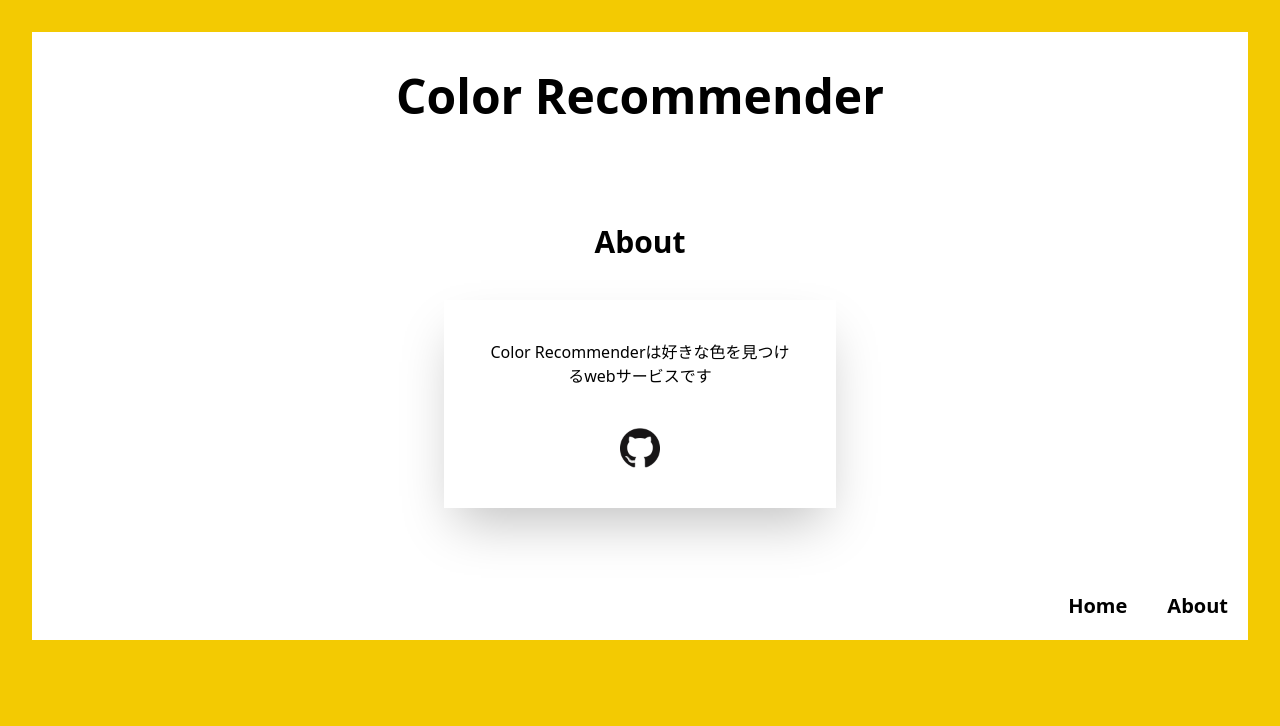
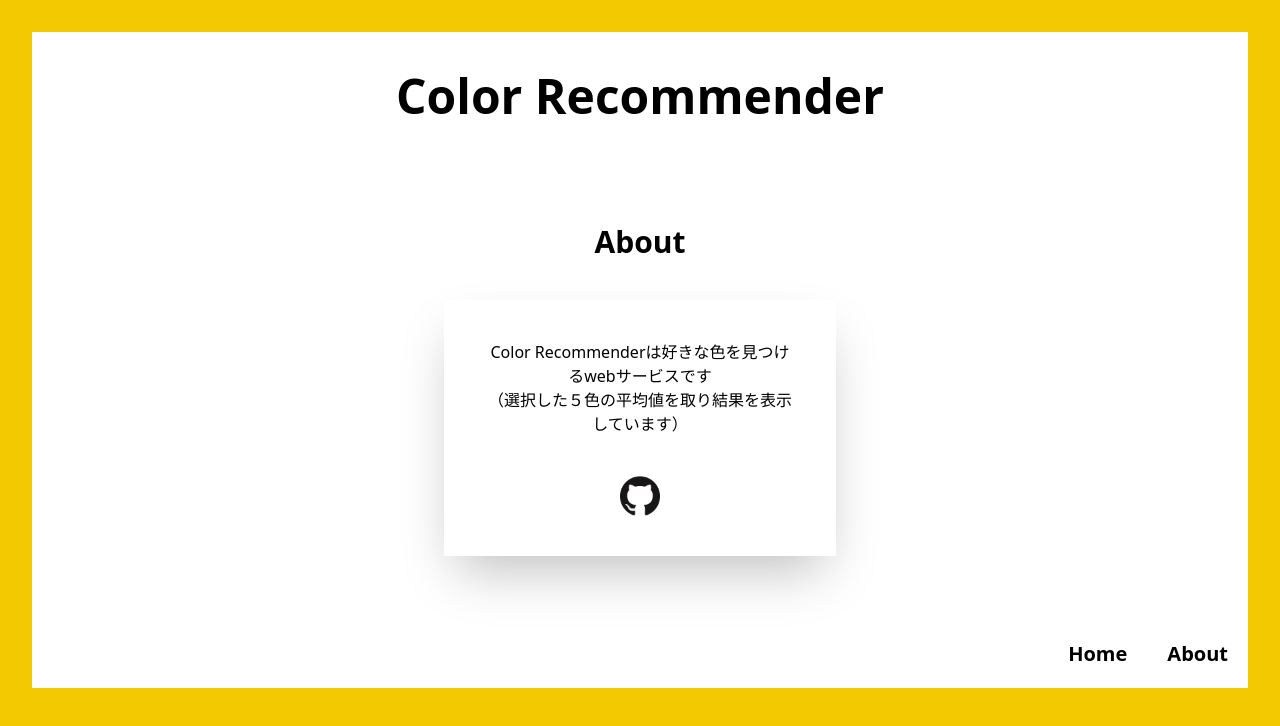
Before and after one commit to miso-devel/favorite-color-recommend, a React (Create React App) app: page /about in a window 1280 px wide. Shown: the top 726 px of the page. Built offline with nearby package versions, Linux system fonts and the light colour scheme.

Commit message:
add message

```diff
--- a/src/components/About.tsx
+++ b/src/components/About.tsx
@@ -1,6 +1,5 @@
 import '../assets/About.css'
 export const About = () => {
-    console.log('about')
     return (
         <div className="my-16 lg:mx-0 md:mx-16 sm:mx-3">
             <p className=" text-3xl font-bold my-10">About</p>
@@ -8,6 +7,9 @@ export const About = () => {
                 <div className=" p-10 shadow-2xl lg:col-start-2">
                     <p className="font-medium">
                         Color Recommenderは好きな色を見つけるwebサービスです
+                    </p>
+                    <p className="font-medium">
+                        （選択した５色の平均値を取り結果を表示しています）
                     </p>
                     <div className="grid grid-cols-3">
                         <a
```
